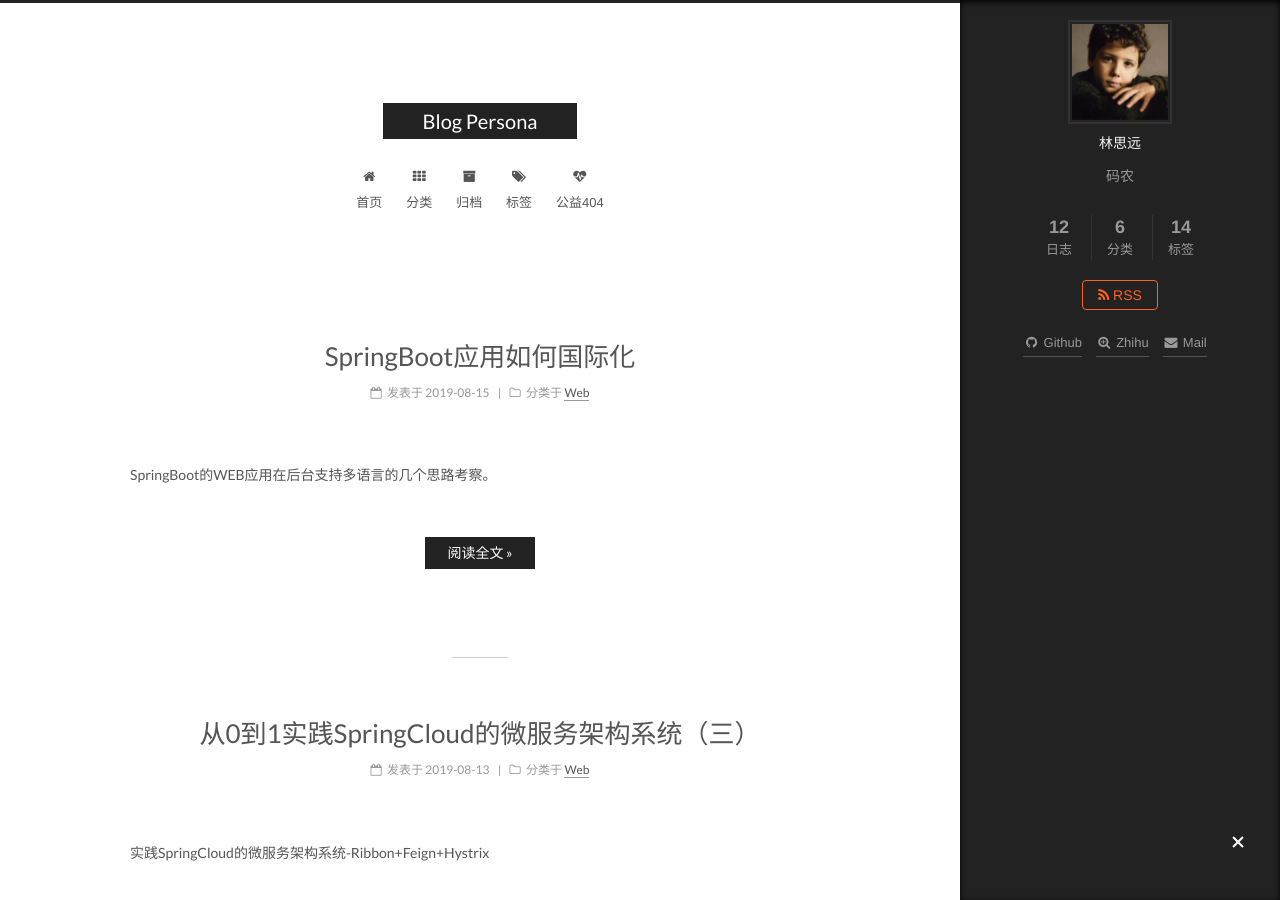
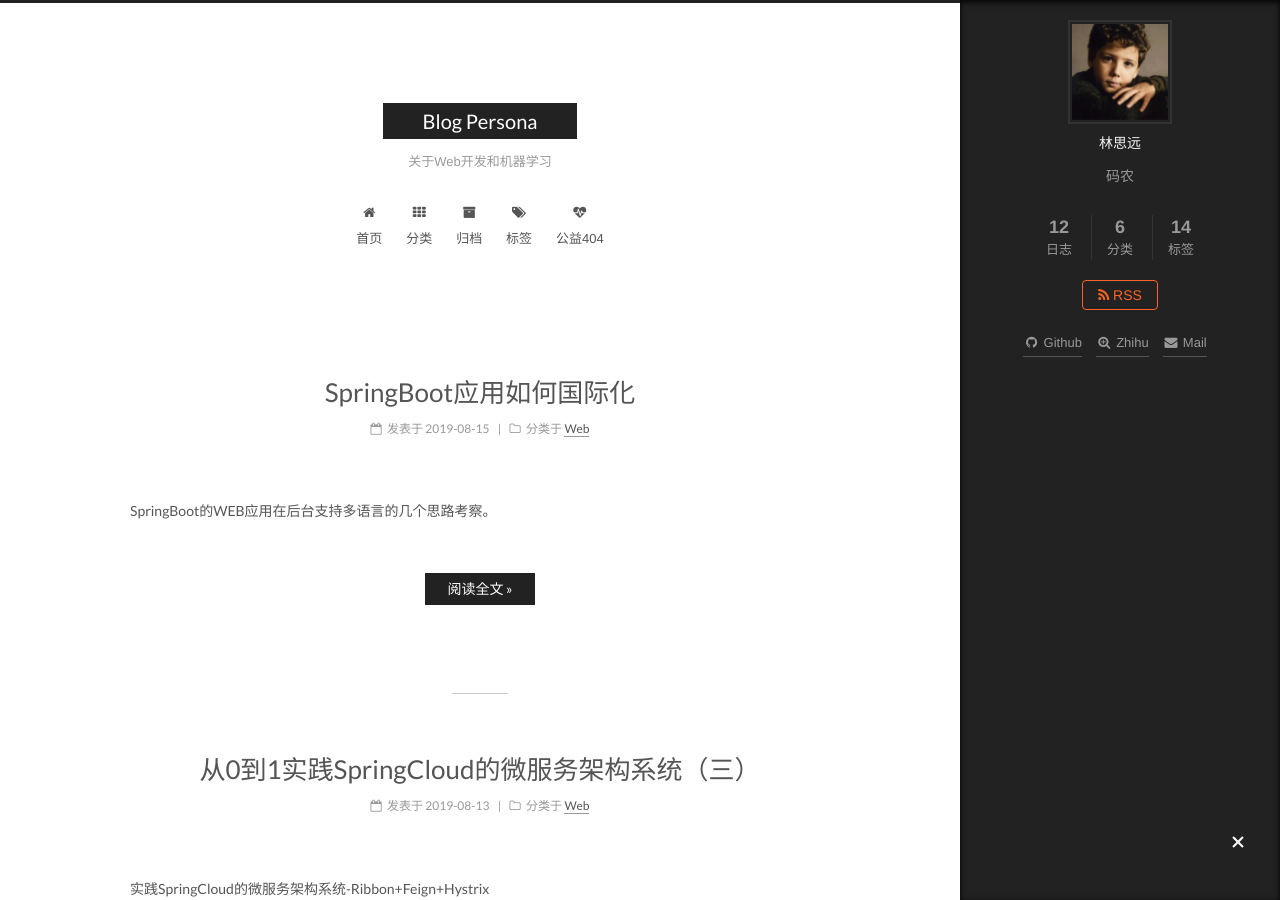
Before and after one commit to phaedo/blog, a Jekyll site: the page built from index.html, in a window 1280 px wide and 900 px high. Built offline with Jekyll 4.4.1, drawn with Linux system fonts in a browser that asks for light colours; the list of posts is cut into pages by our own code; comment, search, counter and statistics services are not loaded.

```diff
--- a/_config.yml
+++ b/_config.yml
@@ -5,7 +5,7 @@
 
 # Site
 title: Blog Persona
-subtitle:
+subtitle: 关于Web开发和机器学习
 description: 码农
 author: 林思远
 # Support language: de, en, fr-FR, id, ja, ko, pt-BR, pt, ru, zh-Hans, zh-hk, zh-tw
```
